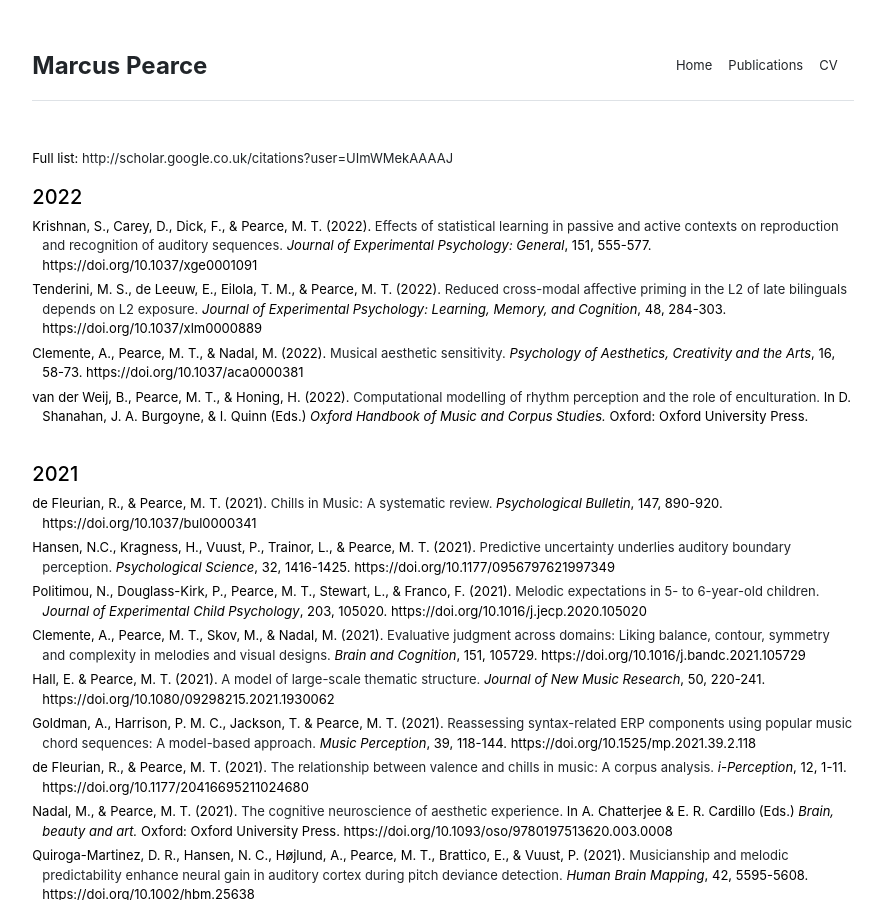
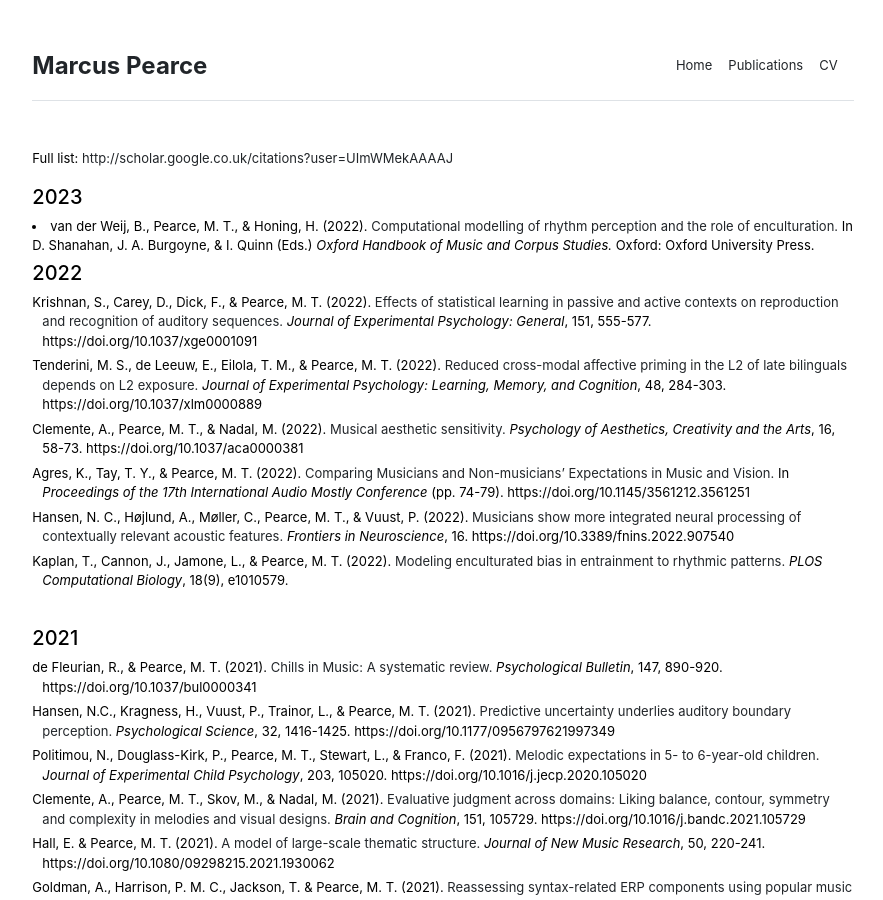
Before and after one commit to mtpearce/mtpearce.github.io, a Jekyll site: the page built from publications.md, in a window 1280 px wide and 900 px high. Shown: the whole window, without its empty margins (197-1080 px from the left). Built offline with Jekyll 4.4.1, drawn with Linux system fonts in a browser that asks for light colours.

Commit message:
Update papers for 2022.

```diff
--- a/publications.md
+++ b/publications.md
@@ -4,6 +4,10 @@ title: "Publications"
 ---
 
 <p>Full list: <a href="http://scholar.google.co.uk/citations?user=UImWMekAAAAJ">http://scholar.google.co.uk/citations?user=UImWMekAAAAJ</a></p>
+
+<h5>2023</h5>
+
+<li>van der Weij, B., Pearce, M. T., & Honing, H. (2022). <a href="">Computational modelling of rhythm perception and the role of enculturation.</a> In D. Shanahan, J. A. Burgoyne, & I. Quinn (Eds.) <i>Oxford Handbook of Music and Corpus Studies.</i> Oxford: Oxford University Press.</li>
 
 <h5>2022</h5>
 
@@ -15,7 +19,11 @@ title: "Publications"
 
 <li>Clemente, A., Pearce, M. T., & Nadal, M. (2022). <a href="assets/papers/ClementeEtAl2022.pdf">Musical aesthetic sensitivity.</a> <i>Psychology of Aesthetics, Creativity and the Arts</i>, 16, 58-73. https://doi.org/10.1037/aca0000381</li>
 
-<li>van der Weij, B., Pearce, M. T., & Honing, H. (2022). <a href="">Computational modelling of rhythm perception and the role of enculturation.</a> In D. Shanahan, J. A. Burgoyne, & I. Quinn (Eds.) <i>Oxford Handbook of Music and Corpus Studies.</i> Oxford: Oxford University Press.</li>
+<li>Agres, K., Tay, T. Y., & Pearce, M. T. (2022). <a href="assets/papers/AgresEtAl2022.pdf">Comparing Musicians and Non-musicians’ Expectations in Music and Vision.</a> In <i>Proceedings of the 17th International Audio Mostly Conference</i> (pp. 74-79). https://doi.org/10.1145/3561212.3561251</li>
+
+<li>Hansen, N. C., Højlund, A., Møller, C., Pearce, M. T., & Vuust, P. (2022). <a href="assets/papers/HansenEtAl2022.pdf">Musicians show more integrated neural processing of contextually relevant acoustic features.</a> <i>Frontiers in Neuroscience</i>, 16. https://doi.org/10.3389/fnins.2022.907540</li>
+
+<li>Kaplan, T., Cannon, J., Jamone, L., & Pearce, M. T. (2022). <a href="assets/papers/KaplanEtAl2022.pdf">Modeling enculturated bias in entrainment to rhythmic patterns.</a> <i>PLOS Computational Biology</i>, 18(9), e1010579.</li>
 
 </ul>
 
```
Also changed, not shown: 3 other files.
